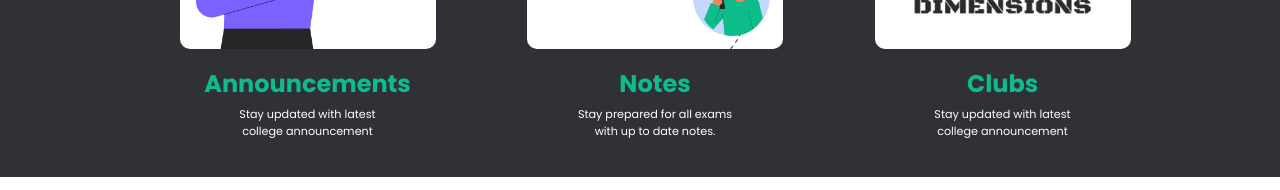
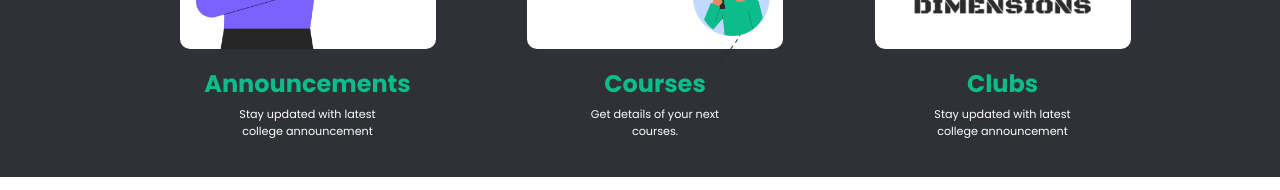
Before and after one commit to nkss-dev/nkss-old-web-frontend, a React (Create React App) app: page / in a window 1280 px wide. Shown: the part 560-750 px from the top of the page. Built offline with nearby package versions, Linux system fonts and the light colour scheme.

Commit message:
changed notescard to courses card
Signed-off-by: Yash Mittal <mittal.yash12@hotmail.com>

```diff
--- a/src/components/NotesCard.tsx
+++ b/src/components/CoursesCard.tsx
@@ -6,7 +6,7 @@ import img4 from "../assets/4.png";
 import Group from "../assets/Group.png";
 import vector from "../assets/Vector.png";
 
-function NotesCard() {
+function CoursesCard() {
   return (
     <div className="homeCardCont notesCard">
       <div className="imgCont">
@@ -19,11 +19,11 @@ function NotesCard() {
         <img className="img4" src={img4} alt="" />
       </div>
       <div className="bottom">
-        <h1>Notes</h1>
-        <p>Stay prepared for all exams with up to date notes.</p>
+        <h1>Courses</h1>
+        <p>Get details of your next courses.</p>
       </div>
     </div>
   );
 }
 
-export default NotesCard;
+export default CoursesCard;
--- a/src/components/Home.tsx
+++ b/src/components/Home.tsx
@@ -3,7 +3,7 @@ import "../style/home.scss";
 import AnnouncementCard from "./AnnouncementCard";
 import rightArrow from "../assets/rightArrow.png";
 import underline from "../assets/underline.png";
-import NotesCard from "./NotesCard";
+import CoursesCard from "./CoursesCard";
 import ClubsCard from "./ClubsCard";
 import { useNavigate } from "react-router-dom";
 
@@ -35,8 +35,8 @@ function Home() {
           <div onClick={() => navigate("/announcements")} className="col-md-3">
             <AnnouncementCard />
           </div>
-          <div onClick={() => navigate("/notes")} className="col-md-3">
-            <NotesCard />
+          <div onClick={() => navigate("/courses")} className="col-md-3">
+            <CoursesCard />
           </div>
           <div className="col-md-3">
             <ClubsCard />
```
